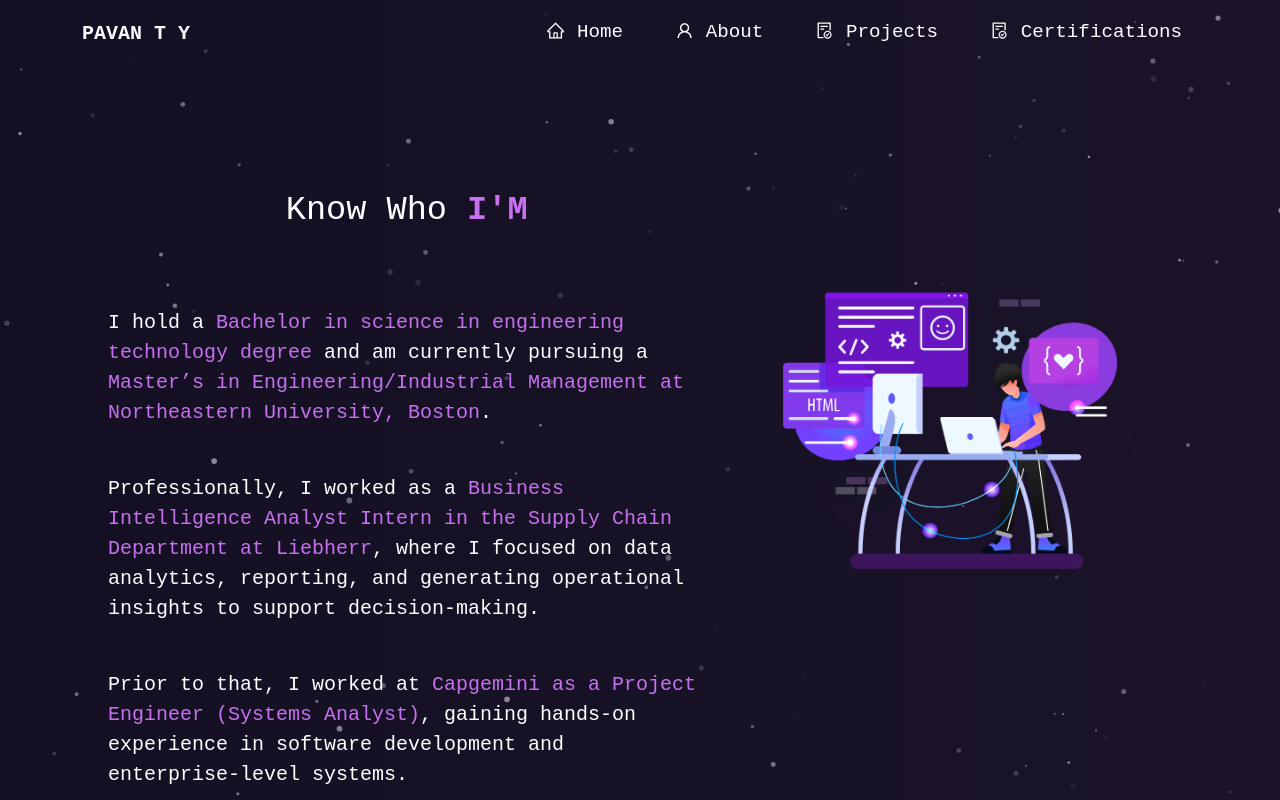
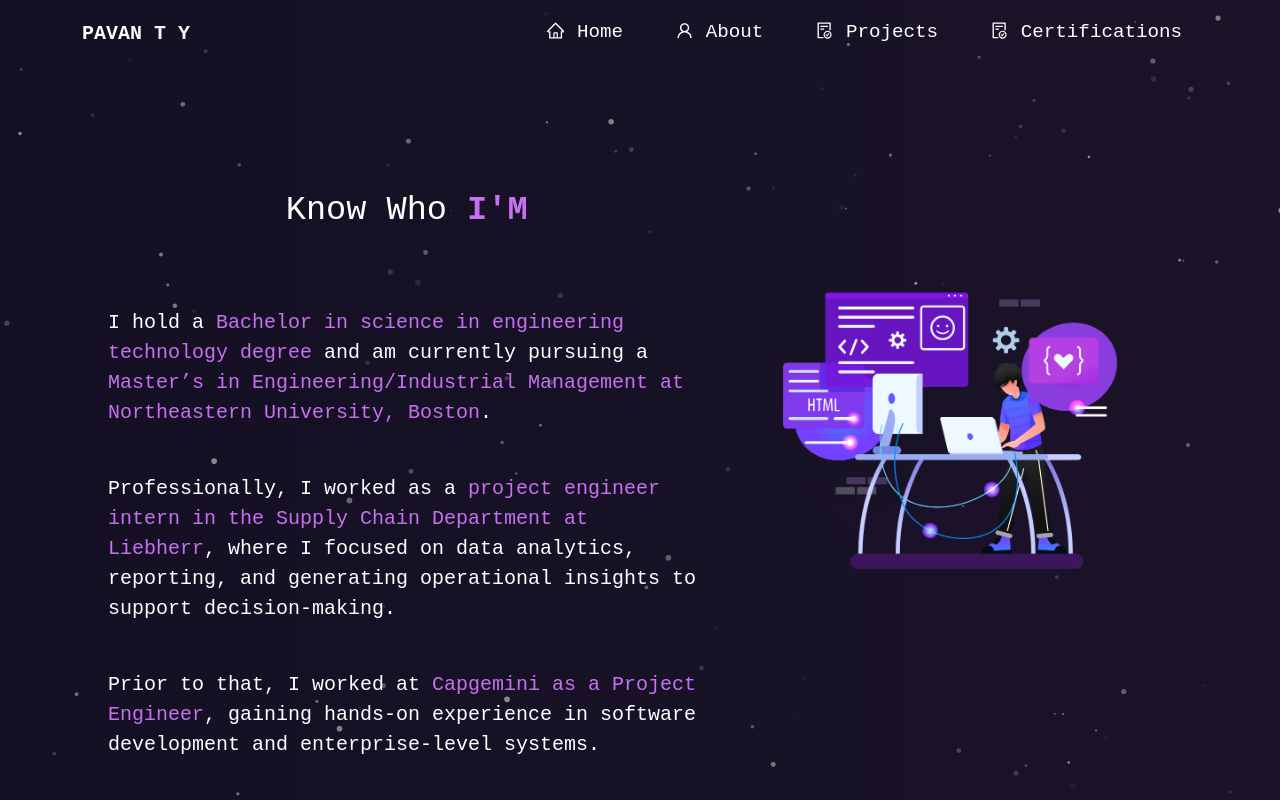
Before and after one commit to pavanty/pavanty-portfolio, a React (Create React App) app: page /pavanty-portfolio/about in a window 1280 px wide. Shown: the top 800 px of the page. Built offline with nearby package versions, Linux system fonts and the light colour scheme; a web font is replaced by a local one.

Commit message:
comment updated

```diff
--- a/src/components/About/AboutCard.js
+++ b/src/components/About/AboutCard.js
@@ -20,7 +20,7 @@ function AboutCard() {
         <p style={{  }}>
           Professionally, I worked as a{" "}
           <span className="purple">
-            Business Intelligence Analyst Intern in the Supply Chain Department at Liebherr
+            project engineer intern in the Supply Chain Department at Liebherr
           </span>, where I focused on data analytics, reporting, and generating operational insights to support decision-making.
         </p>
 
@@ -29,7 +29,7 @@ function AboutCard() {
         <p style={{ textAlign: "left" }}>
           Prior to that, I worked at{" "}
           <span className="purple">
-            Capgemini as a Project Engineer (Systems Analyst)
+            Capgemini as a Project Engineer
           </span>, gaining hands-on experience in software development and enterprise-level systems.
         </p>
 
```
